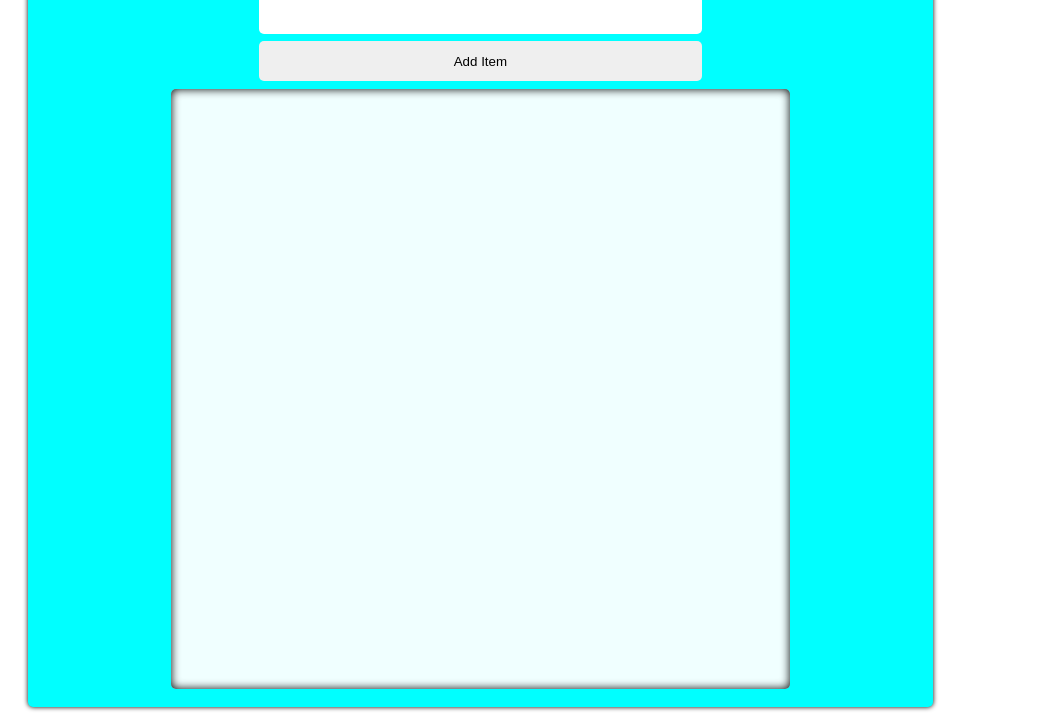
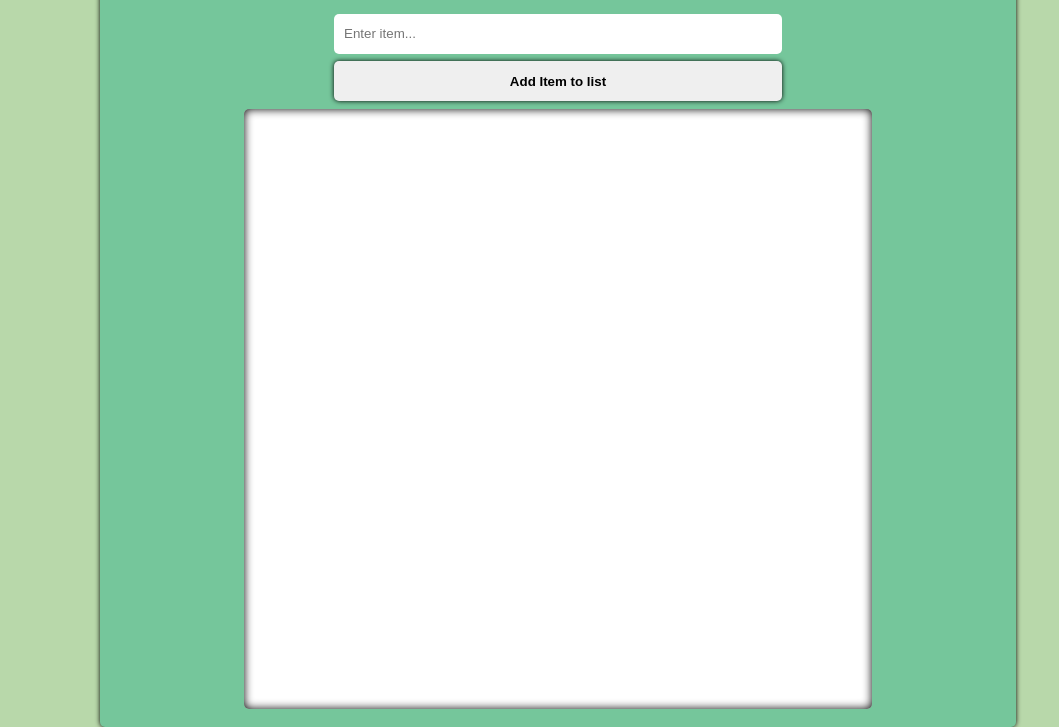
Before and after one commit to ManucaCh/courseItList, a plain HTML site: page index.html in a window 1280 px wide. Shown: the part 133-860 px from the top of the page, without its empty margins (0-1059 px from the left). Drawn offline with Linux system fonts and the light colour scheme.

Commit message:
add basic js

```diff
--- a/css/style.css
+++ b/css/style.css
@@ -1,12 +1,14 @@
 body {
   font-family: "Roboto", sans-serif;
+  background-color: #b8d8aa;
+  margin: 0px 0px 0px 0px;
 }
 
 #mainContainer {
-  background-color: aqua;
+  background-color: #75c69b;
   width: 70%;
   height: 800px;
-  margin: 20px;
+  margin: 40px 0 0 100px;
   padding: 10px;
   border-radius: 5px;
   display: flex;
@@ -17,19 +19,21 @@ body {
 }
 
 #itemList {
-  background-color: azure;
+  background-color: white;
   width: 70%;
   height: 600px;
   border-radius: 5px;
   box-shadow: inset 0 0 10px black;
 }
 
-#item {
+#itemInput {
   width: 50%;
   height: 40px;
   padding: 0px;
   border: 0;
   border-radius: 5px;
+  outline-style: none;
+  text-indent: 10px;
 }
 
 #addItem {
@@ -39,4 +43,13 @@ body {
   padding: 0px;
   border-radius: 5px;
   cursor: pointer;
+  box-shadow: 0px 0px 5px 0px black;
+  font-weight: bold;
 }
+
+@media only screen and (max-width: 768px) {
+  #mainContainer {
+    width: 100%;
+    margin: 40px 0px 0px 0px;
+  }
+}
--- a/index.html
+++ b/index.html
@@ -10,14 +10,26 @@
       href="https://fonts.googleapis.com/css2?family=Roboto&display=swap"
       rel="stylesheet"
     />
-    <title>Document</title>
+    <title>CourseIT ToDo</title>
   </head>
   <body>
     <main id="mainContainer">
       <h1>Shopping List</h1>
-      <input id="item" type="text" />
-      <input id="addItem" type="button" value="Add Item" />
-      <div id="itemList"></div>
+      <input
+        id="itemInput"
+        type="text"
+        placeholder="Enter item..."
+        onkeypress="enterItem(event)"
+      />
+      <input
+        id="addItem"
+        type="button"
+        value="Add Item to list"
+        onclick="addItemHTML()"
+      />
+      <div id="itemList">
+        <ul id="list"></ul>
+      </div>
     </main>
 
     <script src="js/app.js"></script>
--- a/js/app.js
+++ b/js/app.js
@@ -0,0 +1,30 @@
+function clearInput() {
+  document.getElementById("itemInput").value = "";
+}
+
+function addItem() {
+  const inputItem = document.getElementById("itemInput");
+  console.log(inputItem.value);
+  clearInput();
+}
+
+function enterItem(e) {
+  const list = document.getElementById("list");
+  const oldHTML = list.innerHTML;
+  if (e.keyCode === 13) {
+    list.innerHTML = `${oldHTML} <li>${
+      document.getElementById("itemInput").value
+    }</li>`;
+    clearInput();
+  }
+}
+
+function addItemHTML() {
+  const list = document.getElementById("list");
+  const oldHTML = list.innerHTML;
+
+  list.innerHTML = `${oldHTML} <li>${
+    document.getElementById("itemInput").value
+  }</li>`;
+  clearInput();
+}
```
